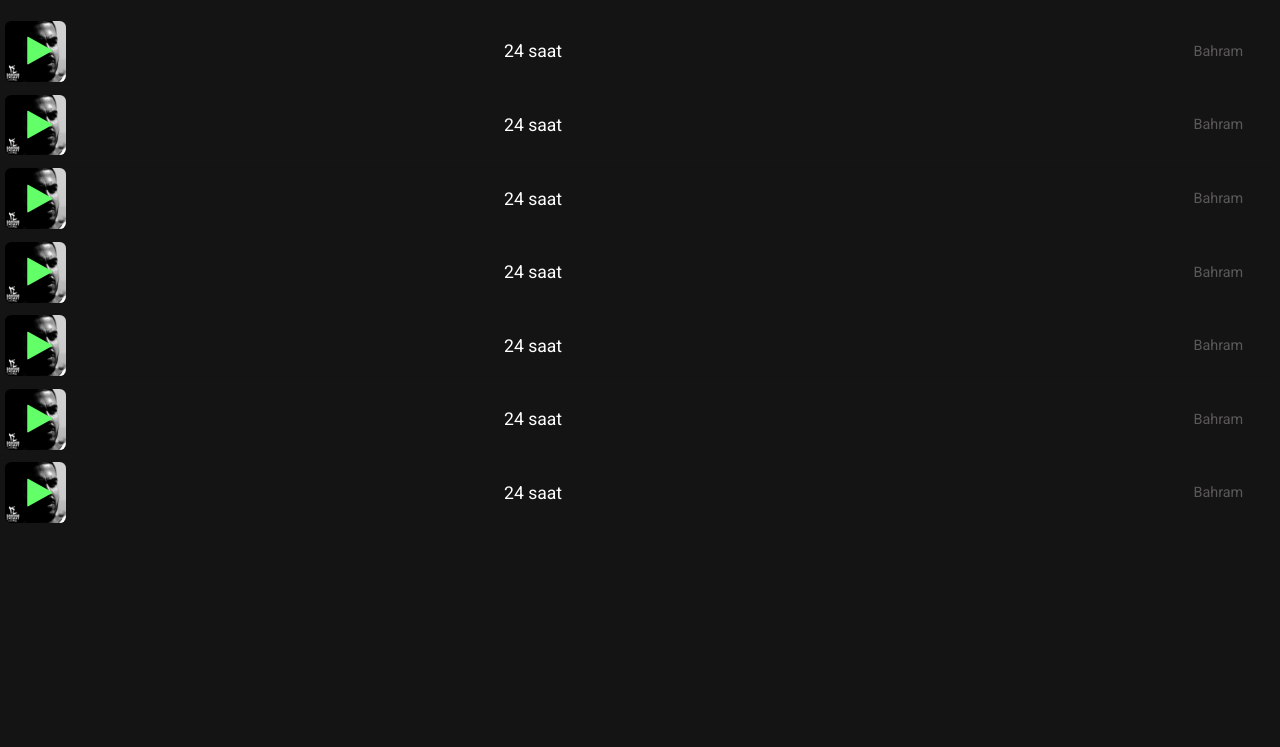
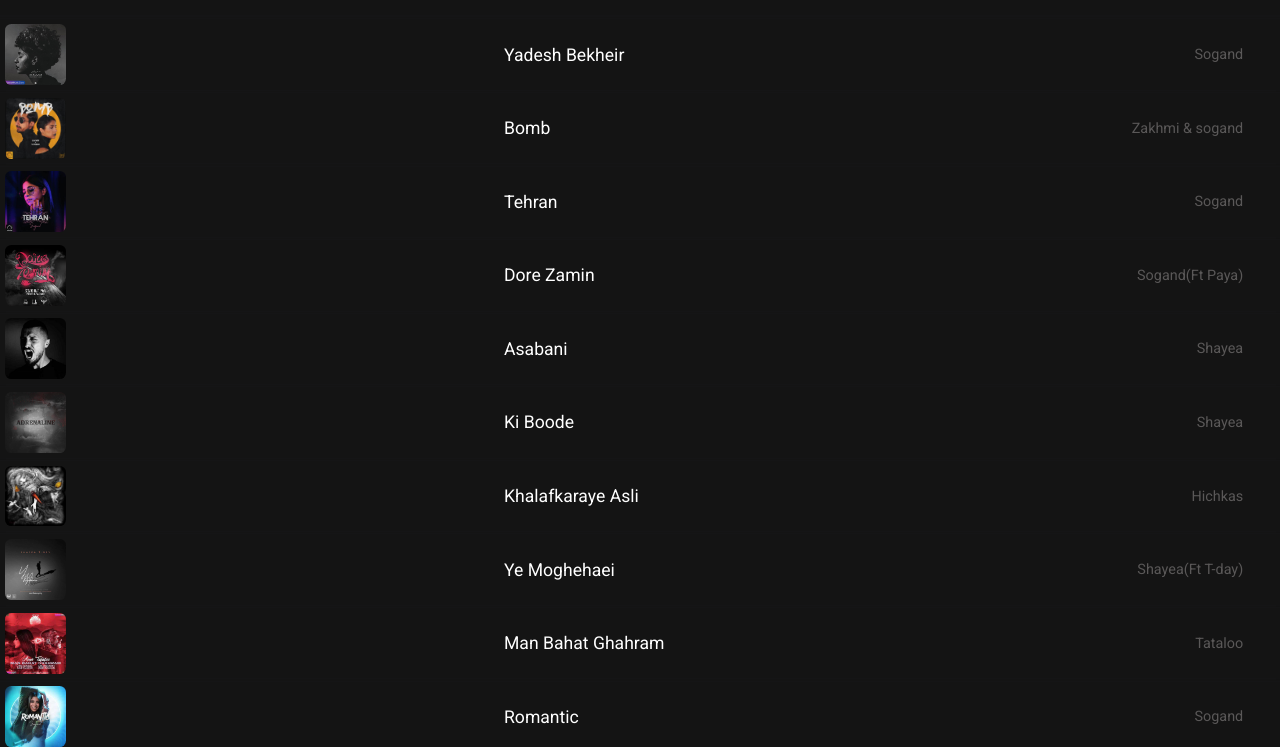
Before and after one commit to bn-2002/music-player, a plain HTML site: page index.html in a window 1280 px wide. Shown: the part 53-800 px from the top of the page. Drawn offline with Linux system fonts and the light colour scheme.

Commit message:
complete playlist

```diff
--- a/index.html
+++ b/index.html
@@ -168,84 +168,15 @@
             </div>
 
             <div class="queue">
-                <div class="queue-cover">
-                    <i class="fa fa-play active" aria-hidden="true"></i>
+                <!-- <div class="queue-cover">
+                    <i class="fa fa-play" aria-hidden="true"></i>
                     <img alt="" src="./assests/images/24-saat-artwork.jpg">
                 </div>
                 <div class="queue-details">
                     <p class="music-song-name">24 saat</p>
                     <p class="music-song-artist">Bahram</p>
                 </div>
-            </div>
-
-            <div class="queue">
-                <div class="queue-cover">
-                    <i class="fa fa-play active" aria-hidden="true"></i>
-                    <img alt="" src="./assests/images/24-saat-artwork.jpg">
-                </div>
-                <div class="queue-details">
-                    <p class="music-song-name">24 saat</p>
-                    <p class="music-song-artist">Bahram</p>
-                </div>
-            </div>
-
-            <div class="queue">
-                <div class="queue-cover">
-                    <i class="fa fa-play active" aria-hidden="true"></i>
-                    <img alt="" src="./assests/images/24-saat-artwork.jpg">
-                </div>
-                <div class="queue-details">
-                    <p class="music-song-name">24 saat</p>
-                    <p class="music-song-artist">Bahram</p>
-                </div>
-            </div>
-
-            <div class="queue">
-                <div class="queue-cover">
-                    <i class="fa fa-play active" aria-hidden="true"></i>
-                    <img alt="" src="./assests/images/24-saat-artwork.jpg">
-                </div>
-                <div class="queue-details">
-                    <p class="music-song-name">24 saat</p>
-                    <p class="music-song-artist">Bahram</p>
-                </div>
-            </div>
-
-            <div class="queue">
-                <div class="queue-cover">
-                    <i class="fa fa-play active" aria-hidden="true"></i>
-                    <img alt="" src="./assests/images/24-saat-artwork.jpg">
-                </div>
-                <div class="queue-details">
-                    <p class="music-song-name">24 saat</p>
-                    <p class="music-song-artist">Bahram</p>
-                </div>
-            </div>
-
-            <div class="queue">
-                <div class="queue-cover">
-                    <i class="fa fa-play active" aria-hidden="true"></i>
-                    <img alt="" src="./assests/images/24-saat-artwork.jpg">
-                </div>
-                <div class="queue-details">
-                    <p class="music-song-name">24 saat</p>
-                    <p class="music-song-artist">Bahram</p>
-                </div>
-            </div>
-
-            <div class="queue">
-                <div class="queue-cover">
-                    <i class="fa fa-play active" aria-hidden="true"></i>
-                    <img alt="" src="./assests/images/24-saat-artwork.jpg">
-                </div>
-                <div class="queue-details">
-                    <p class="music-song-name">24 saat</p>
-                    <p class="music-song-artist">Bahram</p>
-                </div>
-            </div>
-
-
-
+            </div> -->
         </section>
         <script src="./src/js/data.js" async defer></script>
         <script src="./src/js/app.js" async defer></script>
--- a/src/js/app.js
+++ b/src/js/app.js
@@ -56,7 +56,6 @@ pauseSlider(slider2,slides2,maxScrollLeft2);
 //carousel
 const carousel = document.querySelector('.carousel');
 const images = carousel.children;
-console.log(images);
 
 let carouselImageIndex = 0;
 
@@ -97,3 +96,29 @@ const musicVolumeCompletionBar = document.querySelector('.completionBar-volume')
 musicVolumeBarRange.oninput = function() {
   musicVolumeCompletionBar.style.width =( this.value * 4.5)+'rem';
 }
+
+//playlist queue
+const playlist = document.querySelector('.playlist-section');
+
+const generateMarkup = function(song) {
+    return `<div class="queue">
+    <div class="queue-cover">
+        <i class="fa fa-play" aria-hidden="true"></i>
+        <img alt="" src="${song.cover}">
+    </div>
+    <div class="queue-details">
+        <p class="music-song-name">${song.name}</p>
+        <p class="music-song-artist">${song.artist}</p>
+    </div>
+</div>
+`
+}
+
+const renderPlaylist = function() {
+    songs.forEach(song => {
+        const m =  generateMarkup(song);
+        playlist.insertAdjacentHTML("beforeend", m);
+    })
+}
+
+renderPlaylist();
--- a/src/js/data.js
+++ b/src/js/data.js
@@ -1,129 +1,129 @@
 let songs = [
     {
         name: 'Yadesh Bekheir',
-        path: 'assests\music\Sogand - Yadesh Bekheir.mp3',
+        path: '../../assests/music/Sogand - Yadesh Bekheir.mp3',
         artist: 'Sogand',
-        cover: 'assests\images\Sogand-Yadesh-Bekheir.jpg'
+        cover: '../../assests/images/Sogand-Yadesh-Bekheir.jpg'
     },
     {
         name: 'Bomb',
-        path: 'assests\music\Zakhmi & Sogand - Bomb.mp3',
+        path: '../../assests/music/Zakhmi & Sogand - Bomb.mp3',
         artist: 'Zakhmi & sogand',
-        cover: 'assests\images\Sogand Ft Zakhmi - Bomb.jpg'
+        cover: '../../assests/images/Sogand Ft Zakhmi - Bomb.jpg'
     },
     {
         name: 'Tehran',
-        path: 'assests\music\Sogand - Tehran.mp3',
+        path: '../../assests/music/Sogand - Tehran.mp3',
         artist: 'Sogand',
-        cover: 'assests\images\sogand-tehran.jpg'
+        cover: '../../assests/images/sogand-tehran.jpg'
     },
     {
         name: 'Dore Zamin',
-        path: 'assests\music\Sogand - Dore Zamin (Ft Paya).mp3',
+        path: '../../assests/music/Sogand - Dore Zamin (Ft Paya).mp3',
         artist: 'Sogand(Ft Paya)',
-        cover: 'assests\images\Sogand-Paya-–-Dore-Zamin.jpg'
+        cover: '../../assests/images/Sogand-Paya-–-Dore-Zamin.jpg'
     },
     {
         name: 'Asabani',
-        path: 'assests\music\shayea @DAVAYDARD - Asabani.mp3',
+        path: '../../assests/music/shayea @DAVAYDARD - Asabani.mp3',
         artist: 'Shayea',
-        cover: 'assests\images\shayea-asabani.jpg'
+        cover: '../../assests/images/shayea-asabani.jpg'
     },
 
     {
         name: 'Ki Boode',
-        path: 'assests\music\Shayea - Ki Boode.mp3',
+        path: '../../assests/music/Shayea - Ki Boode.mp3',
         artist: 'Shayea',
-        cover: 'assests\images\Shayea - Ki Boode.jpg'
+        cover: '../../assests/images/Shayea - Ki Boode.jpg'
     },
     {
         name: 'Khalafkaraye Asli',
-        path: 'assests\music\Khalafkaraye-Asli-hichkas.mp3',
+        path: '../../assests/music/Khalafkaraye-Asli-hichkas.mp3',
         artist: 'Hichkas',
-        cover: 'assests\images\Hichkas - Khalafkaraye Asli.jpg'
+        cover: '../../assests/images/Hichkas - Khalafkaraye Asli.jpg'
     },
     {
         name: 'Ye Moghehaei',
-        path: 'assests\music\11 Shayea Ft T-Dey - Ye Moghehaei.mp3',
+        path: '../../assests/music/11 Shayea Ft T-Dey - Ye Moghehaei.mp3',
         artist: 'Shayea(Ft T-day)',
-        cover: 'assests\images\shayeat-dey-400x400-ye-moghehayi.jpg'
+        cover: '../../assests/images/shayeat-dey-400x400-ye-moghehayi.jpg'
     },
     {
         name: 'Man Bahat Ghahram',
-        path: 'assests\music\Amir Tataloo - Man Bahat Ghahram [320].mp3',
+        path: '../../assests/music/Amir Tataloo - Man Bahat Ghahram [320].mp3',
         artist: 'Tataloo',
-        cover: 'assests\images\Amir-Tataloo-Man-Bahat-Ghahram.jpg'
+        cover: '../../assests/images/Amir-Tataloo-Man-Bahat-Ghahram.jpg'
     },
     {
         name: 'Romantic',
-        path: 'assests\music\romantic-sogand.mp3',
+        path: '../../assests/music/romantic-sogand.mp3',
         artist: 'Sogand',
-        cover: 'assests\images\romantic-sogand.jpg'
+        cover: '../../assests/images/romantic-sogand.jpg'
     },
     {
         name: 'Man',
-        path: 'assests\music\Ho3ein - Man [320].mp3',
+        path: '../../assests/music/Ho3ein - Man [320].mp3',
         artist: 'Ho3ein',
-        cover: 'assests\images\Ho3ein -Man.jpg'
+        cover: '../../assests/images/Ho3ein -Man.jpg'
     },
     {
         name: 'Khakestri',
-        path: 'assests\music\Khakestari.mp3',
+        path: '../../assests/music/Khakestari.mp3',
         artist: 'Pishro',
-        cover: 'assests\images\Reza-Pishro-khakestari.jpg'
+        cover: '../../assests/images/Reza-Pishro-khakestari.jpg'
     },
     {
         name: 'Baraye',
-        path: 'assests\music\Sadegh - Baraye (Ft Amir Khalvat) (128).mp3',
+        path: '../../assests/music/Sadegh - Baraye (Ft Amir Khalvat) (128).mp3',
         artist: 'Amir Khalvat (Ft Sadegh)',
-        cover: 'assests\images\Baraye-Amirkhalvat.jpg'
+        cover: '../../assests/images/Baraye-Amirkhalvat.jpg'
     },
     {
         name: 'Poolo Ghodrat',
-        path: 'assests\music\Sadegh - Poolo Ghodrat 128.mp3',
+        path: '../../assests/music/Sadegh - Poolo Ghodrat 128.mp3',
         artist: 'Sadegh',
-        cover: 'assests\images\Sadegh - Poolo Ghodrat.jpg'
+        cover: '../../assests/images/Sadegh - Poolo Ghodrat.jpg'
     },
     {
         name: 'Nakhoda Jelal',
-        path: 'assests\music\02 Nakhoda Jelal [Prod. Dehghan].mp3',
+        path: '../../assests/music/02 Nakhoda Jelal [Prod. Dehghan].mp3',
         artist: 'ُSorena',
-        cover: 'assests\images\Sorena-Gavazn.jpg'
+        cover: '../../assests/images/Sorena-Gavazn.jpg'
     },
     {
         name: 'Boro Bala',
-        path: 'assests\music\Shayea - Boro Bala.mp3',
+        path: '../../assests/music/Shayea - Boro Bala.mp3',
         artist: 'ُShayea',
-        cover: 'assests\images\Shayea - Boro Bala.jpg'
+        cover: '../../assests/images/Shayea - Boro Bala.jpg'
     },
     {
         name: 'Jadval O Roya',
-        path: 'assests\music\11 Jadval O Roya.mp3',
+        path: '../../assests/music/11 Jadval O Roya.mp3',
         artist: 'ُHichkas',
-        cover: 'assests\images\hichkas-mahdyar-mojaz-rellmusic-810x810.jpg'
+        cover: '../../assests/images/hichkas-mahdyar-mojaz-rellmusic-810x810.jpg'
     },
     {
         name: 'Bad Shodam',
-        path: 'assests\music\Yas - Bad Shodam - 320 - [RadicalMusic.Ir].mp3',
+        path: '../../assests/music/Yas - Bad Shodam - 320 - [RadicalMusic.Ir].mp3',
         artist: 'ُYas(Ft Aamin)',
-        cover: 'assests\images\Yas-Boghz-Yani-Ft-Aamin.jpg'
+        cover: '../../assests/images/Yas-Boghz-Yani-Ft-Aamin.jpg'
     },
     {
         name: '24 Saat',
-        path: 'assests\music\Bahram - 24 Saat.mp3',
+        path: '../../assests/music/Bahram - 24 Saat.mp3',
         artist: 'ُBahram',
-        cover: 'assests\images\24-saat-artwork.jpg'
+        cover: '../../assests/images/24-saat-artwork.jpg'
     },
     {
         name: 'Ehsasi',
-        path: 'assests\music\Purya Putak - Ehsasi [320].mp3',
+        path: '../../assests/music/Purya Putak - Ehsasi [320].mp3',
         artist: 'ُPurya Putak',
-        cover: 'assests\images\Purya-Putak-Ehsasi.jpg'
+        cover: '../../assests/images/Purya-Putak-Ehsasi.jpg'
     },
     {
         name: 'Adamak',
-        path: 'assests\music\Sadegh - Adamak.mp3',
+        path: '../../assests/music/Sadegh - Adamak.mp3',
         artist: 'ُSadegh',
-        cover: 'assests\images\adamak-sadegh.jpg'
+        cover: '../../assests/images/adamak-sadegh.jpg'
     },
 ]
--- a/src/sass/pages/_playlist.scss
+++ b/src/sass/pages/_playlist.scss
@@ -6,6 +6,7 @@
     z-index: 2;
     top:0;
     left:0;
+    overflow-y: auto;
 
     &-header {
         display: flex;
@@ -53,7 +54,14 @@
                 color:$primary-color;
                 z-index:3;
                 top:1.2rem;
+                display: none;
+
+                &.active {
+                    display: block;
+                }
             }
+
+
         }
 
         .queue-details {
```
Also changed, not shown: src/js/index2.html (added, +12 -0 lines), assests/images/adamak-sadegh.jpg, assests/images/shayea-asabani - Copy.jpg (deleted), css/main.css, 1 other file.
